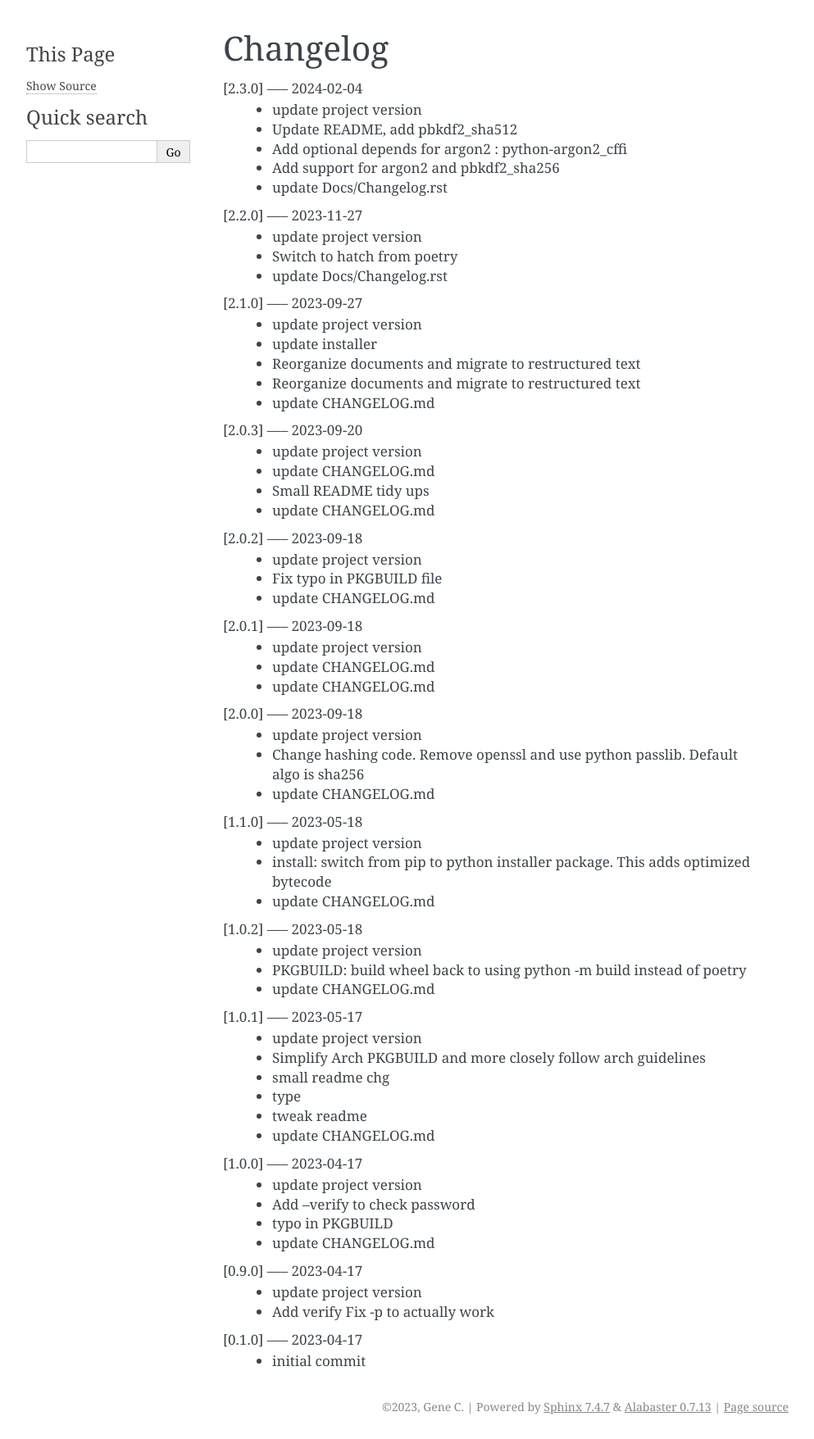
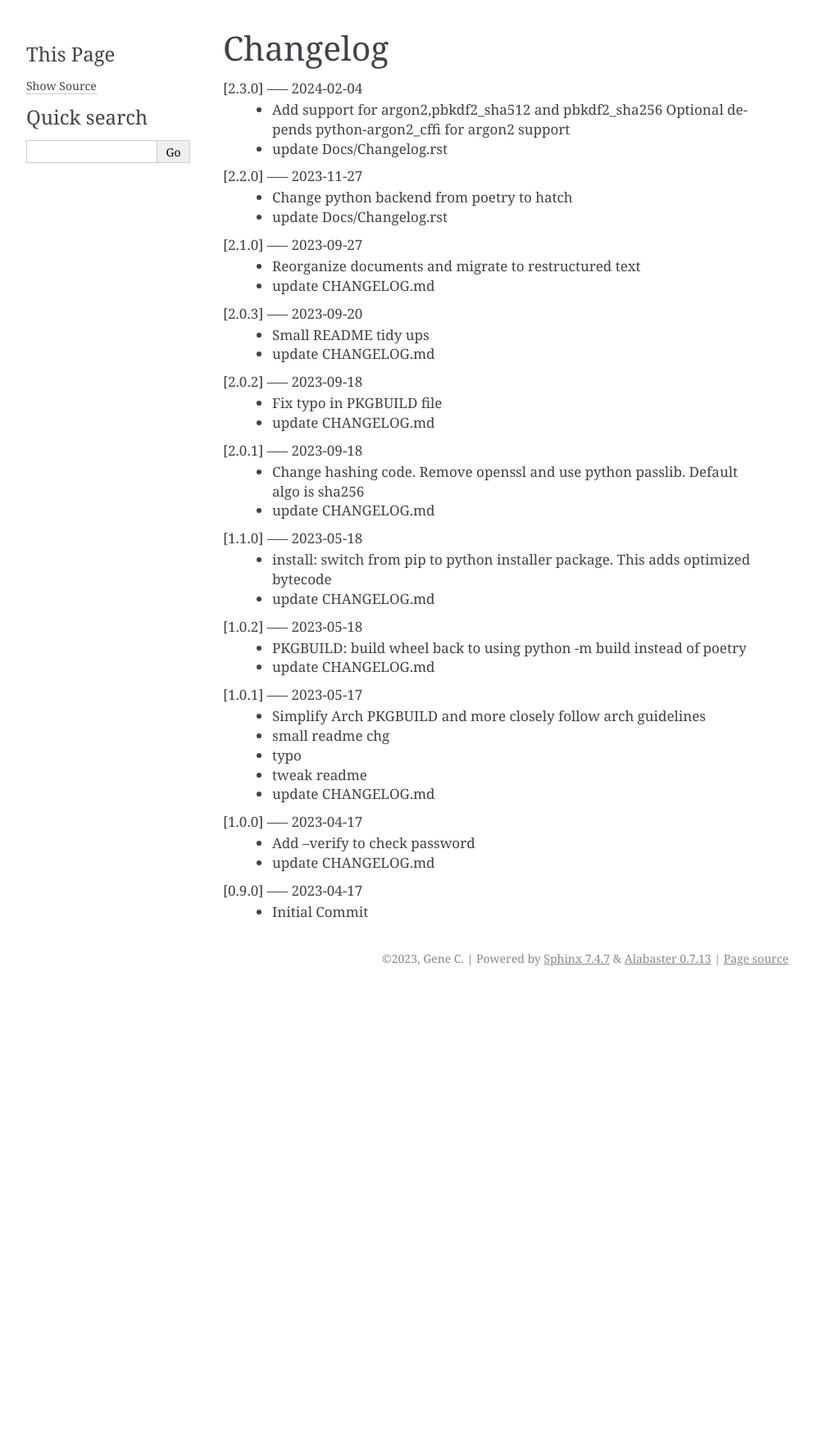
Before and after one commit to gene-git/nginx_passwd, a Sphinx documentation site: the page built from Docs/Changelog.rst, in a window 1280 px wide. Shown: the whole page at 82% size, without its empty margins (148-1141 px from the left). Built offline with Sphinx 7.4.7, drawn with Linux system fonts in a browser that asks for light colours; pages that are not in the unit, such as notebooks, are missing from menus; after the commit the page ends 1209 px from its top, so only the background shows below that.

Commit message:
update Docs/Changelog.rst

```diff
--- a/Docs/Changelog.rst
+++ b/Docs/Changelog.rst
@@ -2,74 +2,49 @@ Changelog
 =========
 
 [2.3.0] ----- 2024-02-04
- * update project version
- * Update README, add pbkdf2_sha512
- * Add optional depends for argon2 : python-argon2_cffi
- * Add support for argon2 and pbkdf2_sha256
+ * Add support for argon2,pbkdf2_sha512  and pbkdf2_sha256
+   Optional depends python-argon2_cffi for argon2 support
  * update Docs/Changelog.rst
 
 [2.2.0] ----- 2023-11-27
- * update project version
- * Switch to hatch from poetry
+ * Change python backend from poetry to hatch
  * update Docs/Changelog.rst
 
 [2.1.0] ----- 2023-09-27
- * update project version
- * update installer
- * Reorganize documents and migrate to restructured text
  * Reorganize documents and migrate to restructured text
  * update CHANGELOG.md
 
 [2.0.3] ----- 2023-09-20
- * update project version
- * update CHANGELOG.md
  * Small README tidy ups
  * update CHANGELOG.md
 
 [2.0.2] ----- 2023-09-18
- * update project version
  * Fix typo in PKGBUILD file
  * update CHANGELOG.md
 
 [2.0.1] ----- 2023-09-18
- * update project version
- * update CHANGELOG.md
- * update CHANGELOG.md
-
-[2.0.0] ----- 2023-09-18
- * update project version
  * Change hashing code. Remove openssl and use python passlib.
    Default algo is sha256
  * update CHANGELOG.md
 
 [1.1.0] ----- 2023-05-18
- * update project version
  * install: switch from pip to python installer package. This adds optimized bytecode
  * update CHANGELOG.md
 
 [1.0.2] ----- 2023-05-18
- * update project version
  * PKGBUILD: build wheel back to using python -m build instead of poetry
  * update CHANGELOG.md
 
 [1.0.1] ----- 2023-05-17
- * update project version
  * Simplify Arch PKGBUILD and more closely follow arch guidelines
  * small readme chg
- * type
+ * typo
  * tweak readme
  * update CHANGELOG.md
 
 [1.0.0] ----- 2023-04-17
- * update project version
  * Add --verify to check password
- * typo in PKGBUILD
  * update CHANGELOG.md
 
 [0.9.0] ----- 2023-04-17
- * update project version
- * Add verify
-   Fix -p to actually work
-
-[0.1.0] ----- 2023-04-17
- * initial commit
+ * Initial Commit
```
